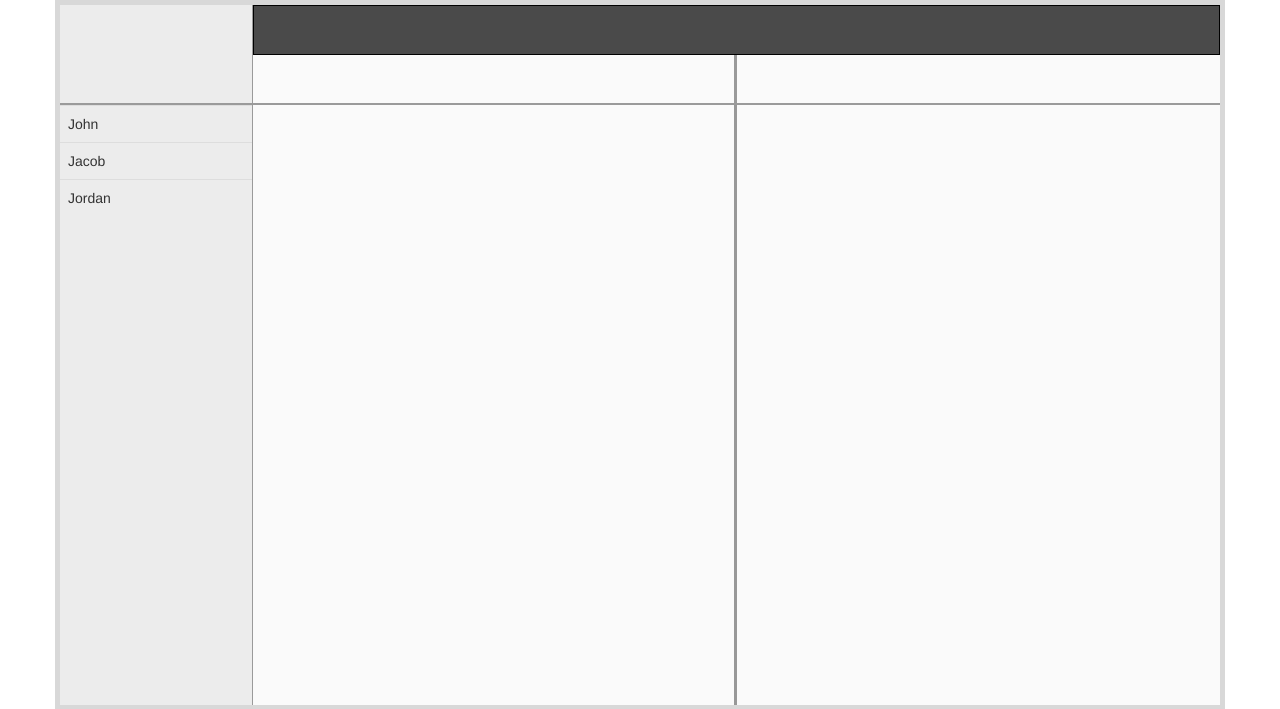
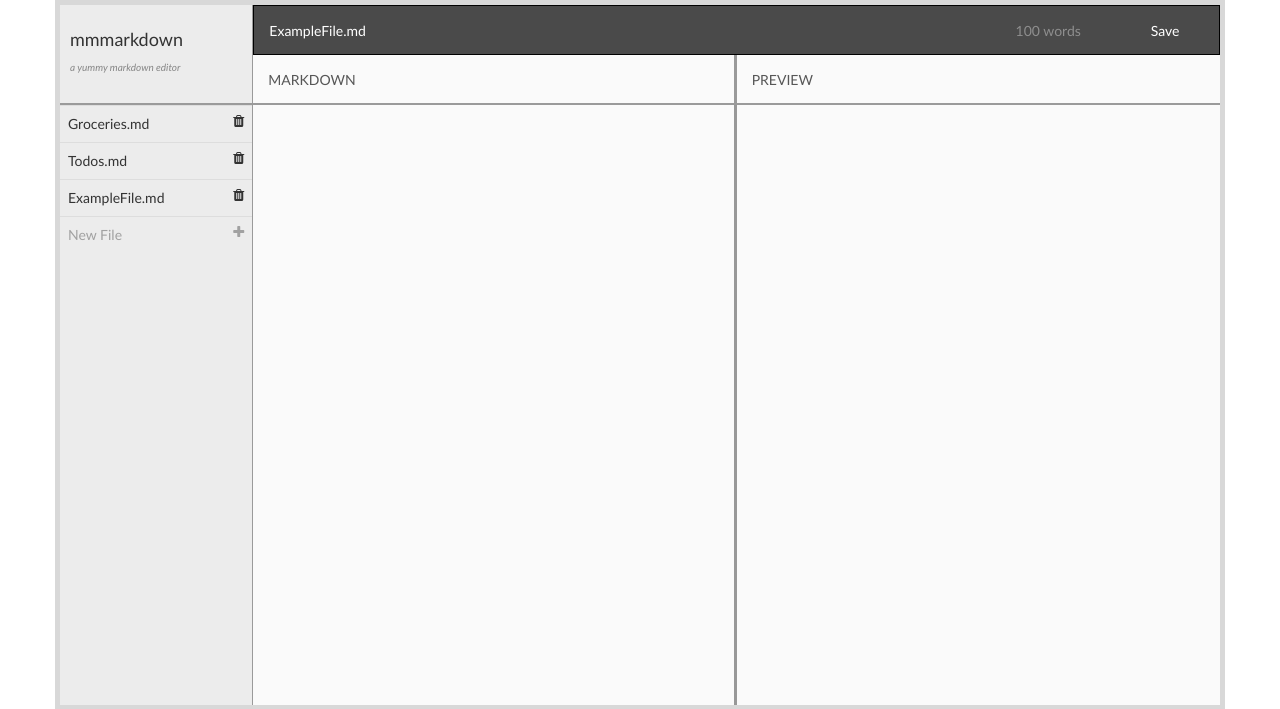
Before and after one commit to spencerdezartsmith/Mmmmmmarkdown-Editor, a Node server app: page / in a window 1280 px wide. Shown: the top 709 px of the page. Run offline with Node 20, Linux system fonts and the light colour scheme; some libraries are stand-ins or nearby versions.

Commit message:
Finished mockup.

```diff
--- a/public/main.css
+++ b/public/main.css
@@ -1,3 +1,9 @@
+* {
+  /*font-family: Arial, "Helvetica Neue", Helvetica, sans-serif;*/
+  /*font-family: Tahoma, Verdana, Segoe, sans-serif;*/
+  font-family: Avenir, Calibri, Candara, Segoe, "Segoe UI", Optima, Arial, sans-serif;
+}
+
 .header {
   height: 100px;
 }
@@ -9,13 +15,60 @@
   height: 100px;
 }
 
-.filename {
+.icon-name {
+  /*font-weight: bold;*/
+}
+
+.icon-subtitle {
+  color: #868686;
+  font-family: Candara, Calibri, Segoe, "Segoe UI", Optima, Arial, sans-serif;
+  font-style: italic;
+  font-size: 10px;
+}
+
+.filename-title {
+  display: inline-block;
   background-color: #4a4a4a;
   height: 50px;
   border: 1px solid black;
 }
 
+.box-left {
+  display: flex;
+  align-items: center;
+  height: 50px;
+}
+
+.box-center {
+  display: flex;
+  align-items: center;
+  justify-content: center;
+  height: 50px;
+}
+
+.col-md-9, .col-md-2, .col-md-1 {
+  padding: 0;
+}
+
+.top-left-pane {
+  padding-top: 15px;
+  padding-left: 10px;
+}
+
+.save, .filename {
+  color: white;
+}
+
+.word-count {
+  color: #8e8e8e;
+}
+
+.new-file {
+  color: #a1a1a1;
+}
+
 .markdown-title {
+  color: #565656;
   background-color: #fafafa;
   border-bottom: 2px solid #9a9a9a;
   border-right: 3px solid #9a9a9a;
@@ -23,6 +76,7 @@
 }
 
 .preview-title {
+  color: #565656;
   background-color: #fafafa;
   border-bottom: 2px solid #9a9a9a;
   height: 50px;
@@ -41,9 +95,11 @@
 
 .sidepane {
   background-color:#ececec;
+  /*font-weight: bold;*/
   border-right: 1px solid #9a9a9a;
   height: 400px;
   padding: 0;
+
 }
 
 .content {
@@ -53,3 +109,7 @@
 .container {
   border: 5px solid #d8d8d8;
 }
+
+i {
+  float: right;
+}
--- a/views/index.pug
+++ b/views/index.pug
@@ -8,26 +8,48 @@ html
     script(type='text/javascript', src='https://ajax.googleapis.com/ajax/libs/jquery/3.2.0/jquery.min.js')
     script(type='text/javascript', src='https://maxcdn.bootstrapcdn.com/bootstrap/3.3.7/js/bootstrap.min.js')
 
+    link(rel="stylesheet", href='https://maxcdn.bootstrapcdn.com/font-awesome/4.7.0/css/font-awesome.min.css')
+
     link(type='text/css', rel='stylesheet', href='main.css')
 
   body
     div.container
       div.row
-        div.col-md-2.header.icon
+        div.col-md-2.header.icon.top-left-pane
+          h4.icon-name mmmarkdown
+          p.icon-subtitle a yummy markdown editor
         div.col-md-10.header
           div.row
-            div.col-md-12.header.filename
+            div.col-md-12.header.filename-title
+              div.box-left.col-md-9
+                h5.filename ExampleFile.md
+              div.box-center.col-md-2
+                h5.word-count 100 words
+              div.box-center.col-md-1
+                h5.save Save
           div.row
             div.col-md-6.header.markdown-title
+              div.box-left MARKDOWN
             div.col-md-6.header.preview-title
+              div.box-left PREVIEW
       div.row
         div.col-md-2.content.sidepane
           table.table
             tr
-              td John
+              td Groceries.md
+                span
+                  i.fa.fa-trash(aria-hidden='true')
             tr
-              td Jacob
+              td Todos.md
+                span
+                  i.fa.fa-trash(aria-hidden='true')
             tr
-              td Jordan
+              td ExampleFile.md
+                span
+                  i.fa.fa-trash(aria-hidden='true')
+            tr
+              td.new-file New File
+                span
+                  i.fa.fa-plus(aria-hidden='true')
         div.col-md-5.content.markdown-content
         div.col-md-5.content.preview-content
```
